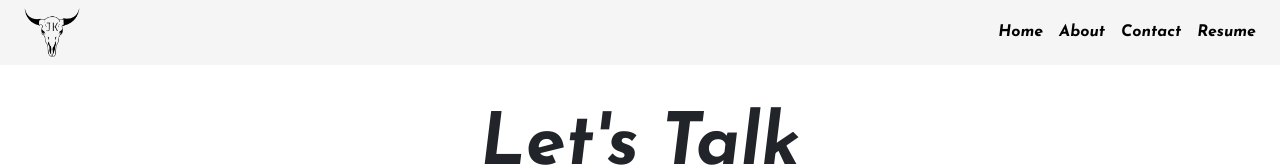
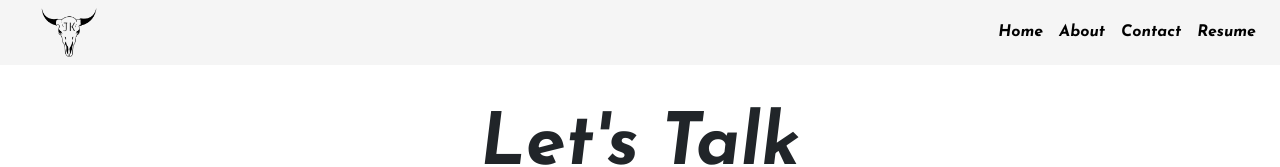
Before and after one commit to jtkoch/Portfolio-React-new, a React (Create React App) app in the folder portfolio/: page /contact in a window 1280 px wide. Shown: the top 167 px of the page. Built offline with nearby package versions, Linux system fonts and the light colour scheme.

Commit message:
updated logo to return to homepage

```diff
--- a/portfolio/src/App.js
+++ b/portfolio/src/App.js
@@ -56,7 +56,9 @@ class App extends React.Component {
       <Container className="p-0" fluid={true}>
         <Navigation>
           <Navbar expand="lg">
-            <Logo alt="" src={skulllogo}></Logo>
+            <a href="/">
+              <Logo alt="" src={skulllogo}></Logo>
+            </a>
 
             <Navbar.Toggle className="border-0" aria-controls="navbar-toggle" />
             <Navbar.Collapse id="navbar-toggle" >
--- a/portfolio/src/pages/ContactPage.js
+++ b/portfolio/src/pages/ContactPage.js
@@ -104,3 +104,5 @@ formSubmit = (e) => {
 }
 
 export default ContactPage
+
+// 'https://portfolio-react-api.herokuapp.com/v1'
```
